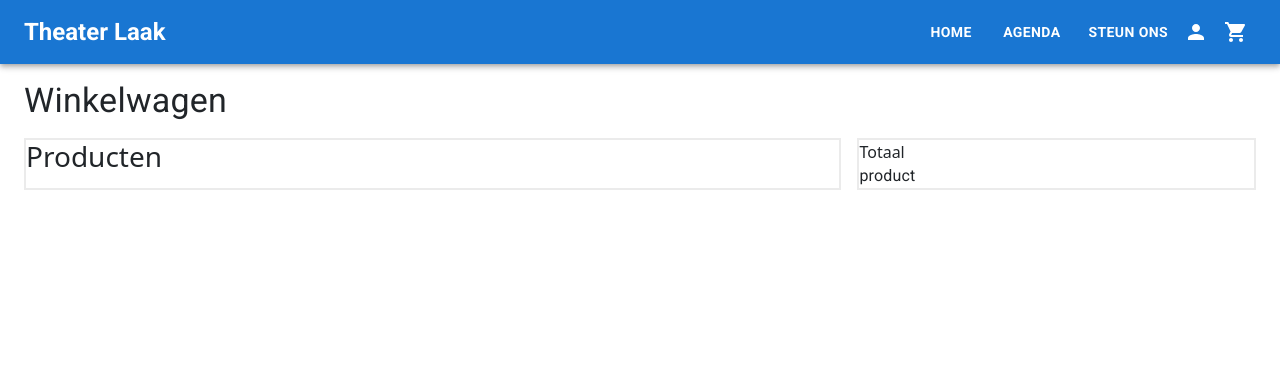
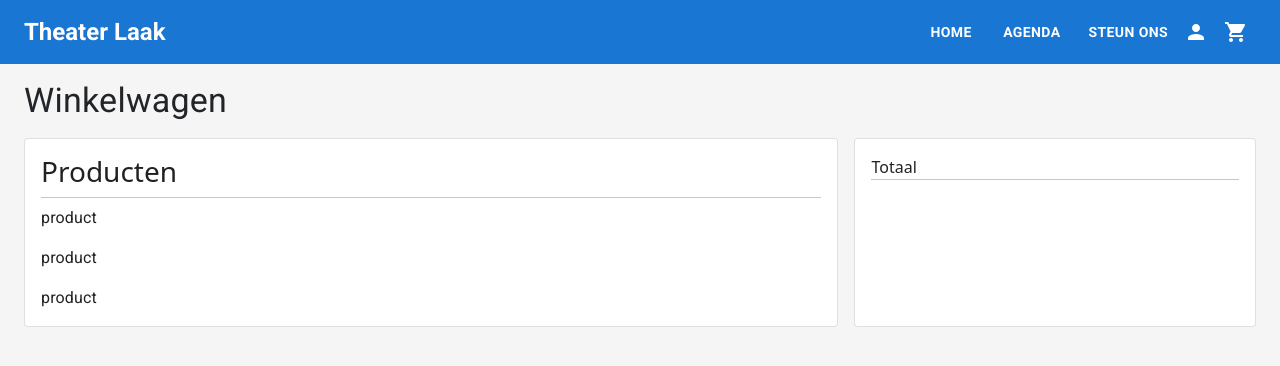
Before and after one commit to WDPR-Groep-4/WDPR, a React (Create React App) app in the folder ClientApp/: page /winkelwagen in a window 1280 px wide. Shown: the top 366 px of the page. Built offline with nearby package versions, Linux system fonts and the light colour scheme.

Commit message:
replaced box to card

```diff
--- a/ClientApp/src/components/pages/winkelwagen/Winkelwagen.js
+++ b/ClientApp/src/components/pages/winkelwagen/Winkelwagen.js
@@ -1,14 +1,15 @@
 import { Box, Container } from "@mui/system";
-import { Typography } from "@mui/material";
+import { Card, Divider, Stack, Typography } from "@mui/material";
 import Product from "./Product";
 
 //https://reactjs.org/docs/lists-and-keys.html
 
 export default function Winkelwagen(props) {
     return (
+        <Box sx={{ backgroundColor: "#f5f5f5", minHeight: "100vh" }}>
             <Container maxWidth="xl">
                 <Box>
-                <Typography variant="h4" component="h1" sx={{ my: 2 }}>
+                    <Typography variant="h4" component="h1" sx={{ py: 2 }}>
                         Winkelwagen
                     </Typography>
                 </Box>
@@ -19,24 +20,40 @@ export default function Winkelwagen(props) {
                         flexDirection: { sm: "column", md: "row" },
                     }}
                 >
-                <Box
+                    <Card
                         sx={{
-                        border: 2,
-                        borderColor: "#EBEBEB",
                             flexGrow: { sm: 1, md: 2 },
+                            p: 2,
+                        }}
+                        variant="outlined"
+                    >
+                        <h3>Producten</h3>
+                        <Divider sx={{ mb: 1 }} />
+                        <Stack
+                            direction="column"
+                            sx={{
+                                gap: 2,
                             }}
                         >
-                    <h3>Producten</h3>
-                </Box>
-                <Box sx={{ border: 2, flexGrow: 1, borderColor: "#EBEBEB" }}>
+                            <Product />
+                            <Product />
+                            <Product />
+                        </Stack>
+                    </Card>
+                    <Card sx={{ flexGrow: 1, p: 2 }} variant="outlined">
                         <span
-                        sx={{ fontSize: 24, fontFamily: "Outfit", fontStyle: "SemiBold" }}
+                            sx={{
+                                fontSize: 24,
+                                fontFamily: "Outfit",
+                                fontStyle: "SemiBold",
+                            }}
                         >
                             Totaal
                         </span>
-                    <Product />
-                </Box>
+                        <Divider sx={{ mb: 1 }} />
+                    </Card>
                 </Box>
             </Container>
+        </Box>
     );
 }
```
Lines whose indentation alone changed are shown as unchanged.
